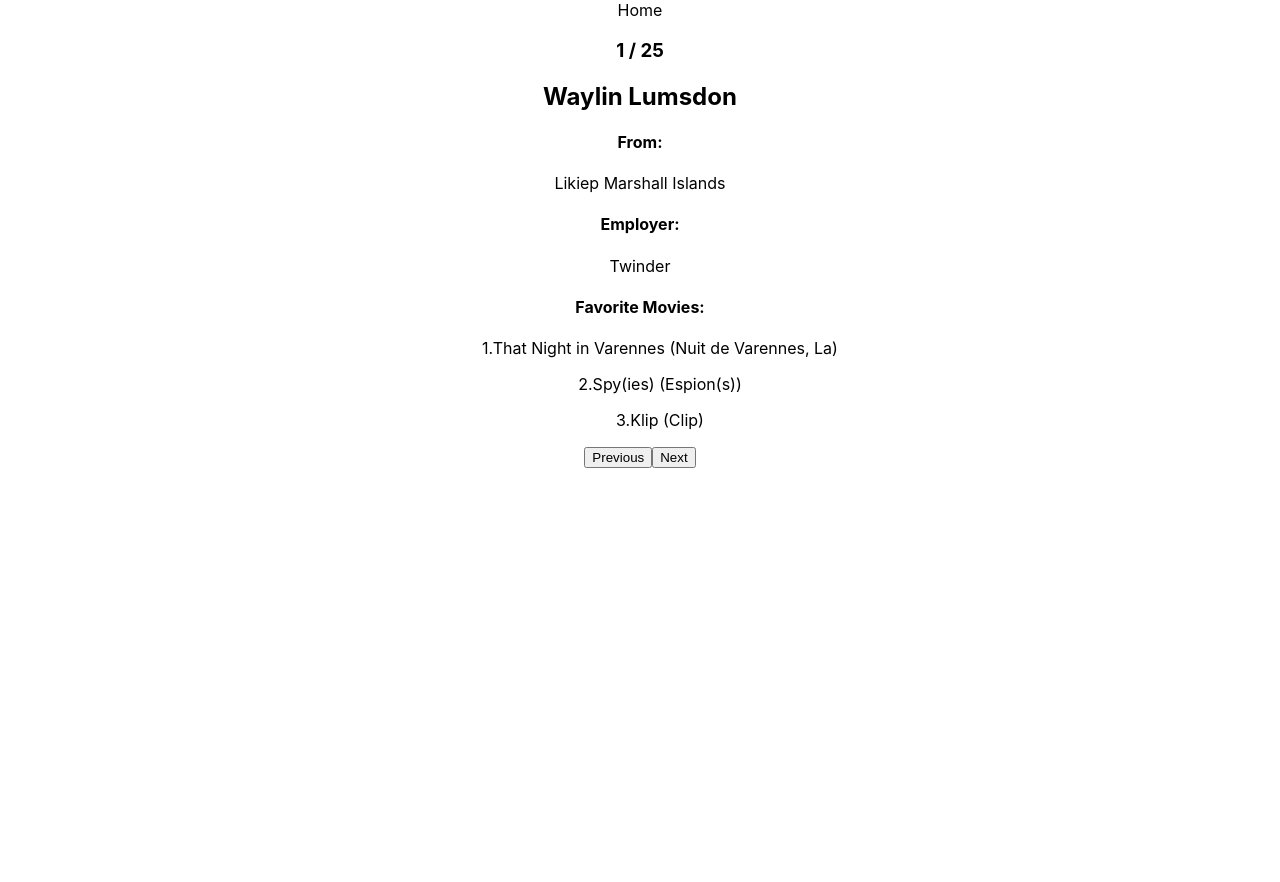
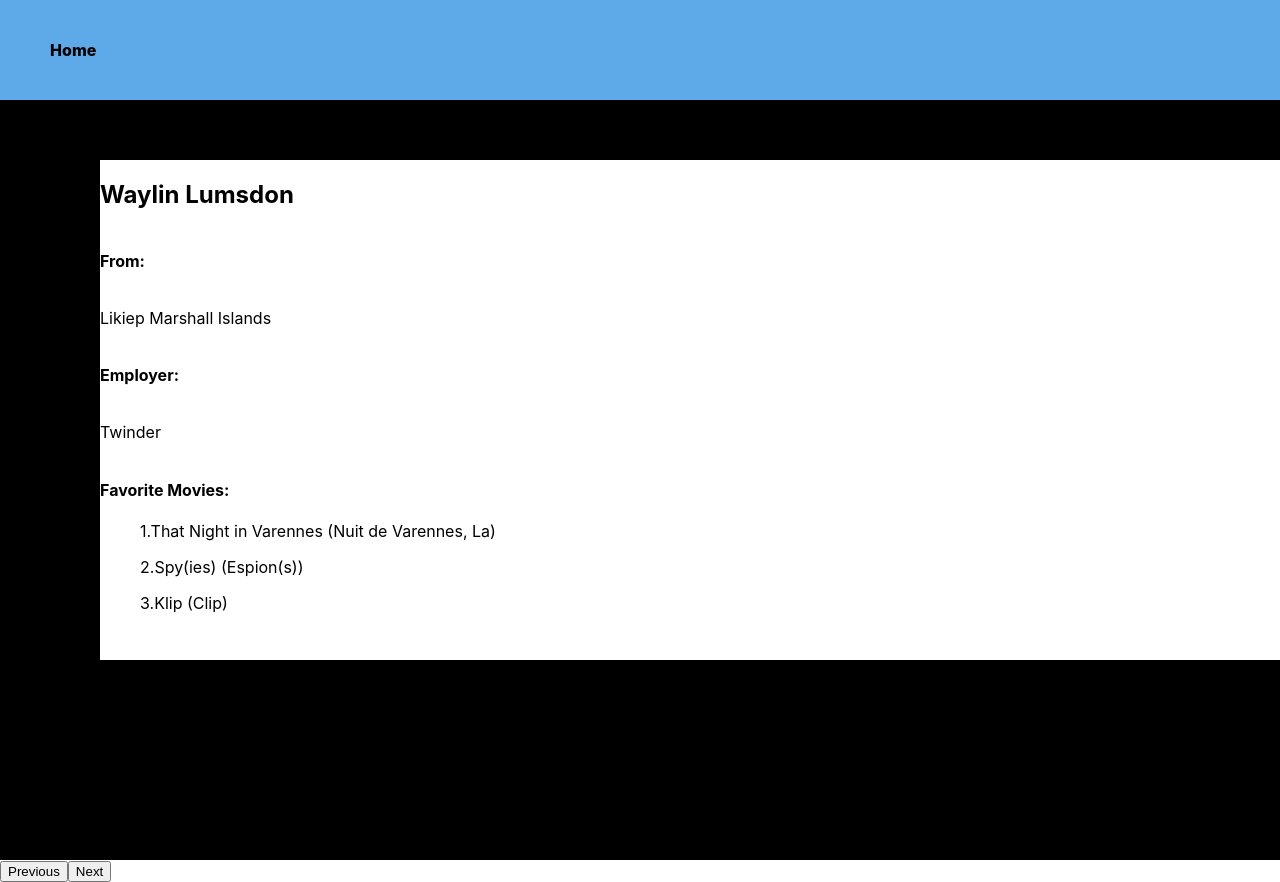
Before and after one commit to azakimi123/react3-afternoon-project, a React (Create React App) app: page / in a window 1280 px wide. Before the commit the page ends 800 px from the top, so only its background shows below. Built offline with nearby package versions, Linux system fonts and the light colour scheme.

Commit message:
some CSS stuff not done

```diff
--- a/src/App.css
+++ b/src/App.css
@@ -1,38 +1,45 @@
 .App {
-  text-align: center;
+  width: 100vw;
+  height: calc(100vh - 100px);
+
+  background: black;
 }
 
-.App-logo {
-  height: 40vmin;
-  pointer-events: none;
+
+header {
+  background-color: #5eaae9;
+  height: 100px;
+  width: 100vw;
+  display: flex;
+  align-items: center;
+  justify-content: start;
+
 }
 
-@media (prefers-reduced-motion: no-preference) {
-  .App-logo {
-    animation: App-logo-spin infinite 20s linear;
-  }
+footer {
+  width: 100vw;
+  height: 10vh;
+  background: black;
 }
 
-.App-header {
-  background-color: #282c34;
-  min-height: 100vh;
-  display: flex;
+.home {
+  font-size: 25;
+  font-weight: 800;
+  color: black;
+  position: relative;
+  left: 50px;
+}
+
+.card {
+  width: 1200px;
+  height: 500px;
+  background: white;
+  display:flex;
   flex-direction: column;
-  align-items: center;
-  justify-content: center;
-  font-size: calc(10px + 2vmin);
+  position: relative;
+  left: 100px;
+}
+
+#counter{
   color: white;
 }
-
-.App-link {
-  color: #61dafb;
-}
-
-@keyframes App-logo-spin {
-  from {
-    transform: rotate(0deg);
-  }
-  to {
-    transform: rotate(360deg);
-  }
-}
--- a/src/App.js
+++ b/src/App.js
@@ -32,8 +32,9 @@ class App extends Component {
 
     return (
       <div className="App">
-        <header>Home</header>
-        {/* {mappedArr[0]} */}
+        <header>
+          <p className='home'>Home</p>
+        </header>
         <footer>
           <NextButton map={mappedArr}/>
         </footer>
--- a/src/Components/Card.js
+++ b/src/Components/Card.js
@@ -5,7 +5,7 @@ import React, {Component} from 'react';
 function Card(props) {
     // console.log(props)
     return(
-        <div>
+        <div className='card'>
             <h2>{props.info.firstName} {props.info.lastName}</h2>
             <h4>From: </h4> <p>{props.info.city} {props.info.country}</p>
             <h4>Employer: </h4><p>{props.info.employer}</p>
--- a/src/Components/NextButton.js
+++ b/src/Components/NextButton.js
@@ -57,8 +57,8 @@ class NextButton extends Component{
         console.log(this.state.index)
         return (
             <div>
-                <h3>{this.state.displayCurrentIndex} / {this.state.displayTotalIndex}</h3>
-                <section>{this.state.peopleArr[this.state.index]}</section>
+                <h3 classId='counter'>{this.state.displayCurrentIndex} / {this.state.displayTotalIndex}</h3>
+                <section className='App'>{this.state.peopleArr[this.state.index]}</section>
                 <button onClick={this.handlePrevious}>Previous</button>
                 <button onClick={this.handleNext}>Next</button>
             </div>
```
